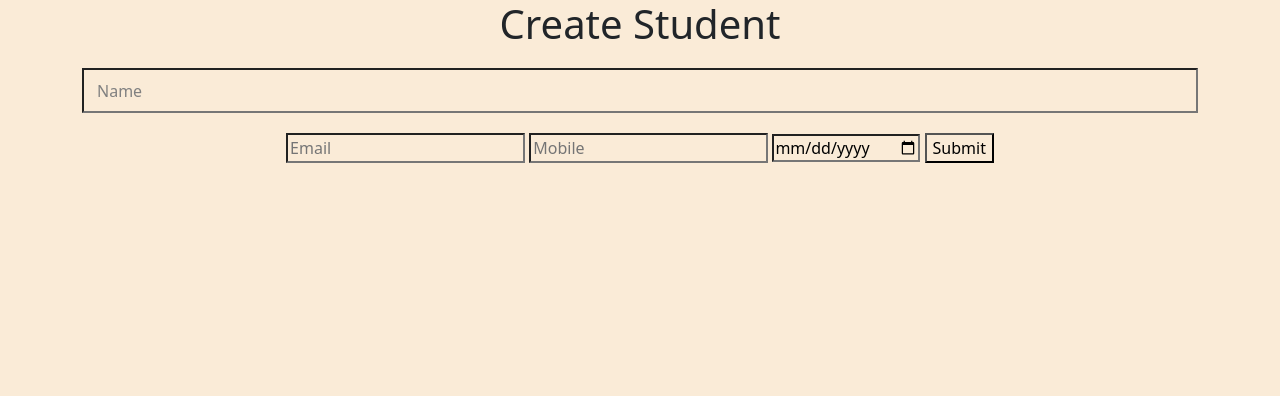
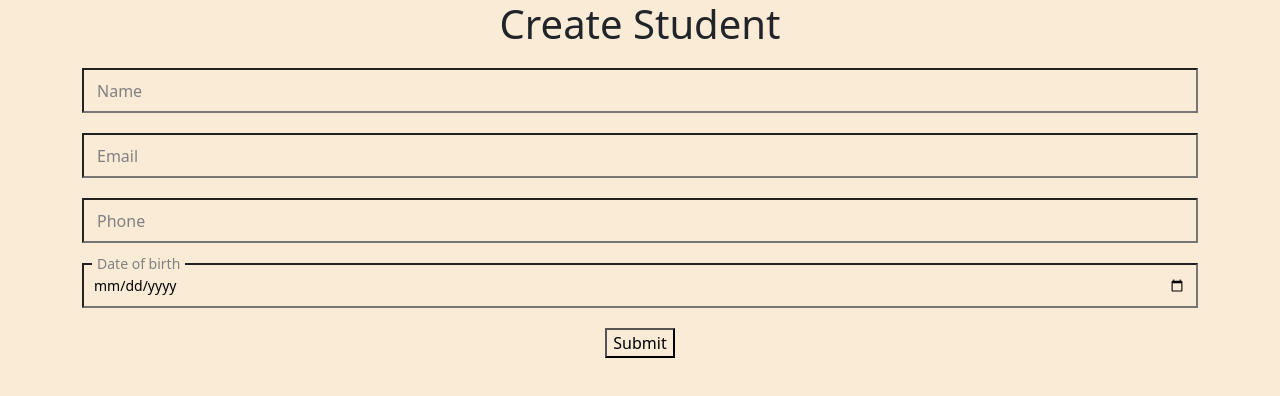
Before and after one commit to rajatInshadow/CampusConnect, a React (Create React App) app in the folder CampusConnectUI/: page /CreateStudent in a window 1280 px wide. Shown: the top 396 px of the page. Built offline with nearby package versions, Linux system fonts and the light colour scheme.

Commit message:
add custom input fields into form

```diff
--- a/CampusConnectUI/src/components/common/Input.tsx
+++ b/CampusConnectUI/src/components/common/Input.tsx
@@ -9,7 +9,8 @@ type InputProps = {
   onChange: (e: React.ChangeEvent<HTMLInputElement>) => void;
   onBlur: (e: React.FocusEvent<HTMLInputElement>) => void;
   error?: string;
-  touched?: string;
+  touched?: boolean;
+  type?: string;
 };
 
 export const FloatingInputTextField: React.FC<InputProps> = ({
@@ -19,15 +20,16 @@ export const FloatingInputTextField: React.FC<InputProps> = ({
   onChange,
   onBlur,
   error,
-  touched
+  touched,
+  type
 }) => {
   return (
     <div className="floatingInput-group">
       <input
         id={value}
+        type={type}
         className="floatingInput-field"
         name={name}
-        type="text"
         onChange={onChange}
         onBlur={onBlur}
         placeholder=" "
--- a/CampusConnectUI/src/components/student/studentForm.tsx
+++ b/CampusConnectUI/src/components/student/studentForm.tsx
@@ -55,55 +55,49 @@ export default function StudentForm() {
       <div className="container">
         <div className="row">
           <div className="col">
-
             <h1>{isCreate ? "Create Student" : "Update Student"}</h1>
             <form onSubmit={formik.handleSubmit}>
-            {/* <input
+              <FloatingInputTextField
                 name="name"
-              value={id ? student?.name : formik.values.name}
+                value={formik.values.name}
+                lable="Name"
                 onChange={formik.handleChange}
-              placeholder="Name"
                 onBlur={formik.handleBlur}
-            /> */}
-            <FloatingInputTextField name="name" value={formik.values.name} lable="Name"               onChange={formik.handleChange}
-              onBlur={formik.handleBlur}/>
-            {formik.touched.name && formik.errors.name && (
-              <div style={{ color: "red" }}>{formik.errors.name}</div>
-            )}
-            <input
+                error={formik.errors.name}
+                touched={formik.touched.name}
+                type="text"
+              />
+              <FloatingInputTextField
                 name="email"
-              value={id ? student?.email : formik.values.email}
+                value={formik.values.email}
+                lable="Email"
                 onChange={formik.handleChange}
-              placeholder="Email"
                 onBlur={formik.handleBlur}
-            />{" "}
-            {formik.touched.email && formik.errors.email && (
-              <div style={{ color: "red" }}>{formik.errors.email}</div>
-            )}
-            <input
+                error={formik.errors.email}
+                touched={formik.touched.email}
+              />
+              <FloatingInputTextField
                 name="phone"
-              value={id ? student?.phone : formik.values.phone}
+                value={formik.values.phone}
+                lable="Phone"
                 onChange={formik.handleChange}
-              placeholder="Mobile"
                 onBlur={formik.handleBlur}
-            />{" "}
-            {formik.touched.phone && formik.errors.phone && (
-              <div style={{ color: "red" }}>{formik.errors.phone}</div>
-            )}
-            <input
+                error={formik.errors.phone}
+                touched={formik.touched.phone}
+                type="tel"
+              />
+              <FloatingInputTextField
                 name="dob"
+                value={formik.values.dob}
+                lable="Date of birth"
+                onChange={formik.handleChange}
+                onBlur={formik.handleBlur}
+                error={formik.errors.dob}
+                touched={formik.touched.dob}
                 type="Date"
-              value={id ? student?.dob : formik.values.dob}
-              onChange={formik.handleChange}
-              placeholder="DOB"
-              onBlur={formik.handleBlur}
-            />{" "}
-            {formik.touched.dob && formik.errors.dob && (
-              <div style={{ color: "red" }}>{formik.errors.dob}</div>
-            )}
+              />
               <button type="submit">Submit</button>
             </form>
-
           </div>
         </div>
       </div>
```
Lines whose indentation alone changed are shown as unchanged.
